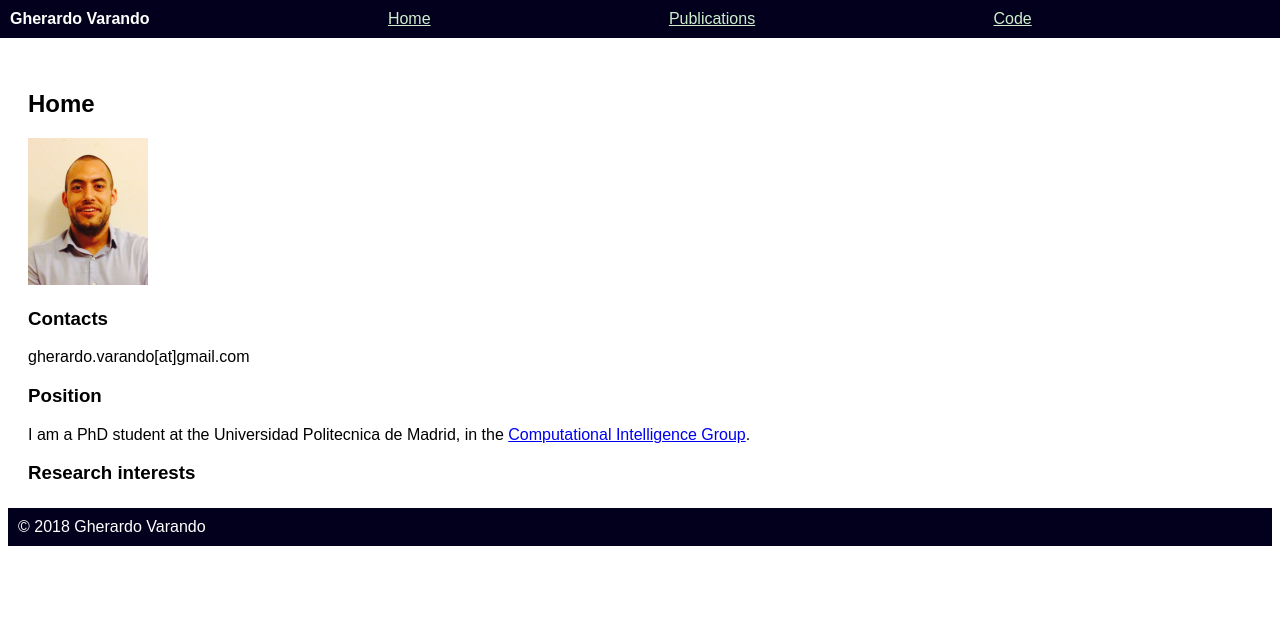
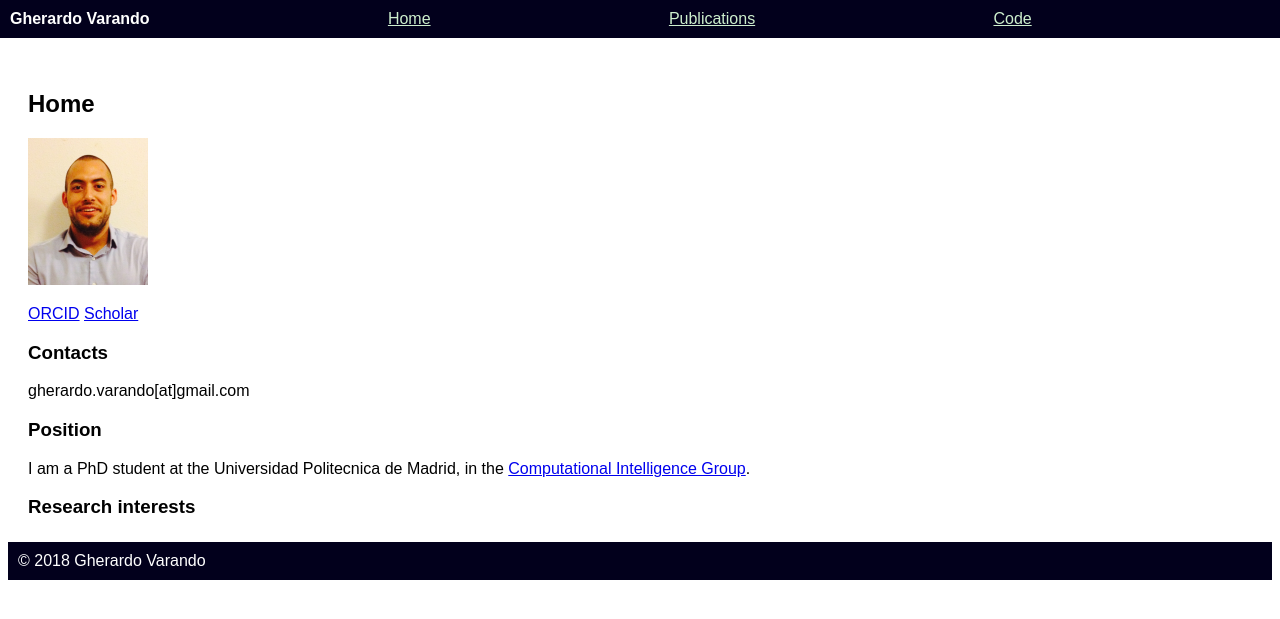
Before and after one commit to gherardovarando/gherardovarando.github.io, a Jekyll site: the page built from index.md, in a window 1280 px wide. Shown: the top 619 px of the page. Built offline with Jekyll 4.4.1, drawn with Linux system fonts in a browser that asks for light colours; nearby versions of some CDN libraries.

Commit message:
[upd] orcid and scholar

```diff
--- a/index.md
+++ b/index.md
@@ -4,6 +4,9 @@ title: Home
 ---
 
 ![gherardo photo]({{ site.baseurl }}/images/gvarando.png "gherardo photo")
+
+[ORCID](https://orcid.org/0000-0002-6708-1103)
+[Scholar](https://scholar.google.es/citations?user=ALjiTg0AAAAJ)
 
 ### Contacts
 
```
